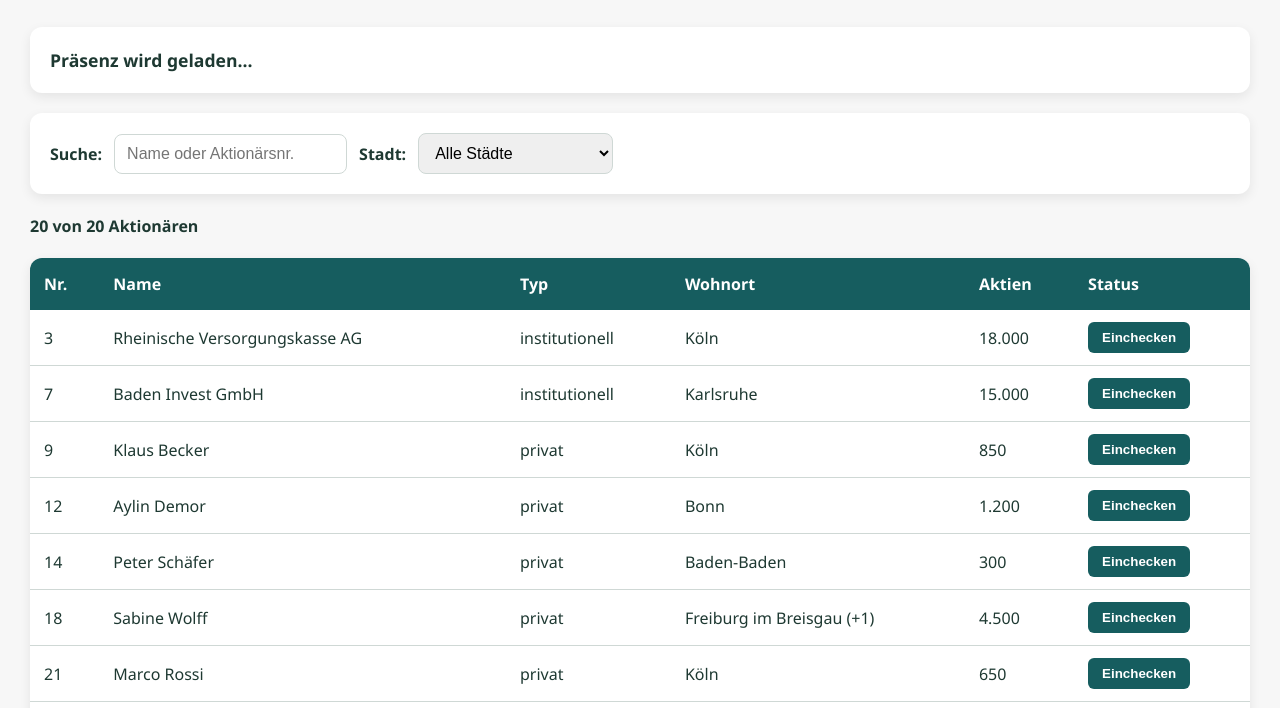
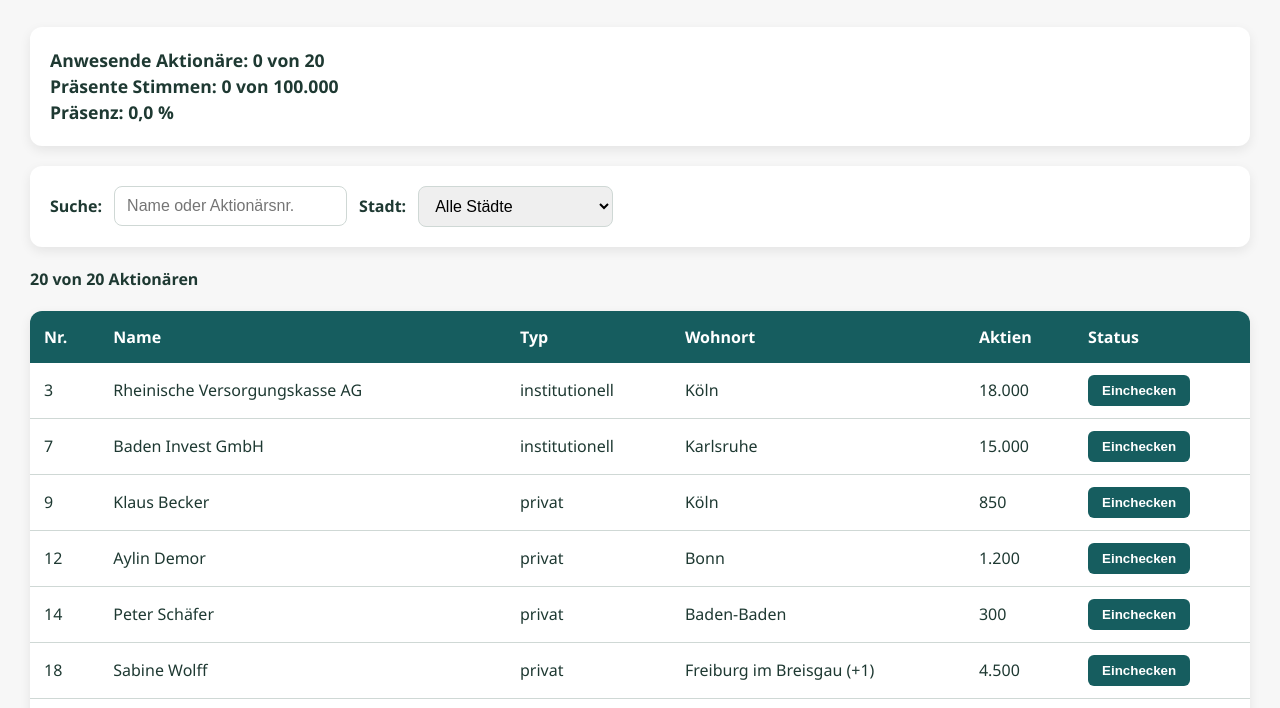
Before and after one commit to devechernova/hv-einlass, a plain HTML site: page index.html in a window 1280 px wide. Shown: the part 91-799 px from the top of the page. Drawn offline with Linux system fonts and the light colour scheme.

Commit message:
Add attendance and voting share statistics

```diff
--- a/index.html
+++ b/index.html
@@ -16,7 +16,22 @@
 	<main>
 
     <section id="praesenz">
-        Präsenz wird geladen...
+      <p>
+    Anwesende Aktionäre:
+    <strong id="presenceCount">0</strong>
+    von <span id="totalCount">0</span>
+</p>
+
+<p>
+    Präsente Stimmen:
+    <strong id="presenceShares">0</strong>
+    von <span id="totalShares">0</span>
+</p>
+
+<p>
+    Präsenz:
+    <strong id="presencePercent">0,0 %</strong>
+</p>
     </section>
 
     <section class="filter">
--- a/js/app.js
+++ b/js/app.js
@@ -28,6 +28,7 @@ checkins = savedCheckins
 
         populateCityFilter();
         filterShareholders();
+        updatePresence();
 
     }
      catch (error) {
@@ -162,6 +163,51 @@ tableBody.appendChild(row);
     }
 }
 
+function updatePresence() {
+     // Nur eingecheckte Aktionäre berücksichtigen
+    const presentShareholders = shareholders.filter(shareholder =>
+        checkins.includes(shareholder.id)
+    );
+
+     // Anzahl der anwesenden Aktionäre berechnen
+    const presentCount = presentShareholders.length;
+    const totalCount = shareholders.length;
+
+    // Stimmen der anwesenden Aktionäre und Gesamtstimmen berechnen
+    const presentShares = presentShareholders.reduce(
+        (sum, shareholder) => sum + shareholder.shares,
+        0
+    );
+
+    const totalShares = shareholders.reduce(
+        (sum, shareholder) => sum + shareholder.shares,
+        0
+    );
+
+    // Anteil der anwesenden Stimmen in Prozent berechnen
+    const presencePercent = totalShares > 0
+        ? (presentShares / totalShares) * 100
+        : 0;
+
+    // Ergebnisse auf der Webseite anzeigen
+    document.getElementById("presenceCount").textContent =
+        presentCount.toLocaleString("de-DE");
+
+    document.getElementById("totalCount").textContent =
+        totalCount.toLocaleString("de-DE");
+
+    document.getElementById("presenceShares").textContent =
+        presentShares.toLocaleString("de-DE");
+
+    document.getElementById("totalShares").textContent =
+        totalShares.toLocaleString("de-DE");
+
+    document.getElementById("presencePercent").textContent =
+        presencePercent.toLocaleString("de-DE", {
+            minimumFractionDigits: 1,
+            maximumFractionDigits: 1
+        }) + " %";
+}
 
 // Event Listener
 searchInput.addEventListener("input", filterShareholders);
@@ -189,6 +235,7 @@ tableBody.addEventListener("click", function(event) {
     }
 
     filterShareholders();
+    updatePresence();
 
 });
 // Anwendung starten
```
